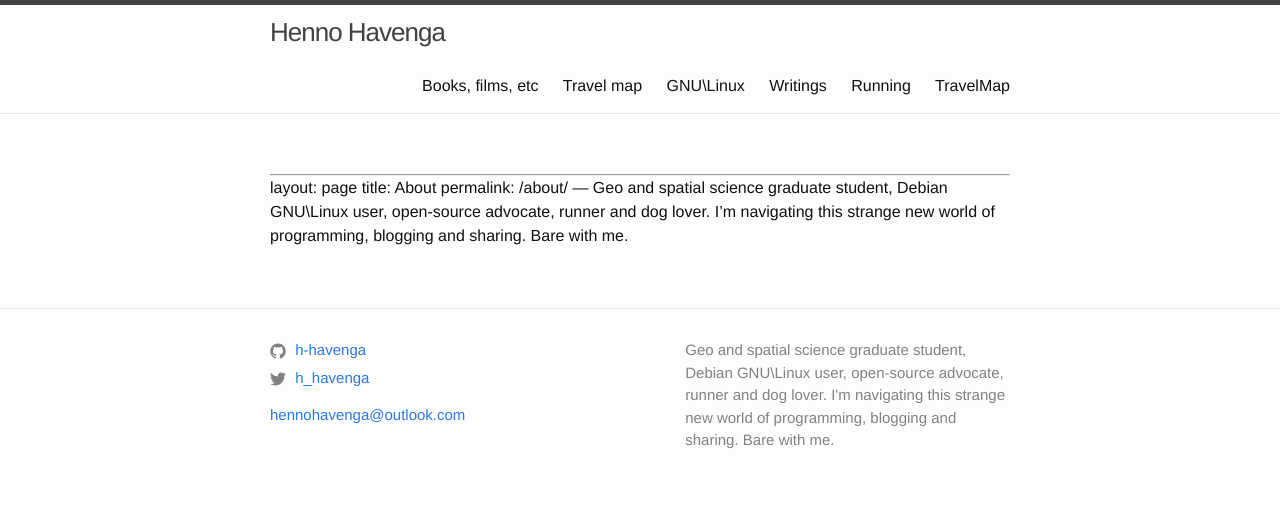
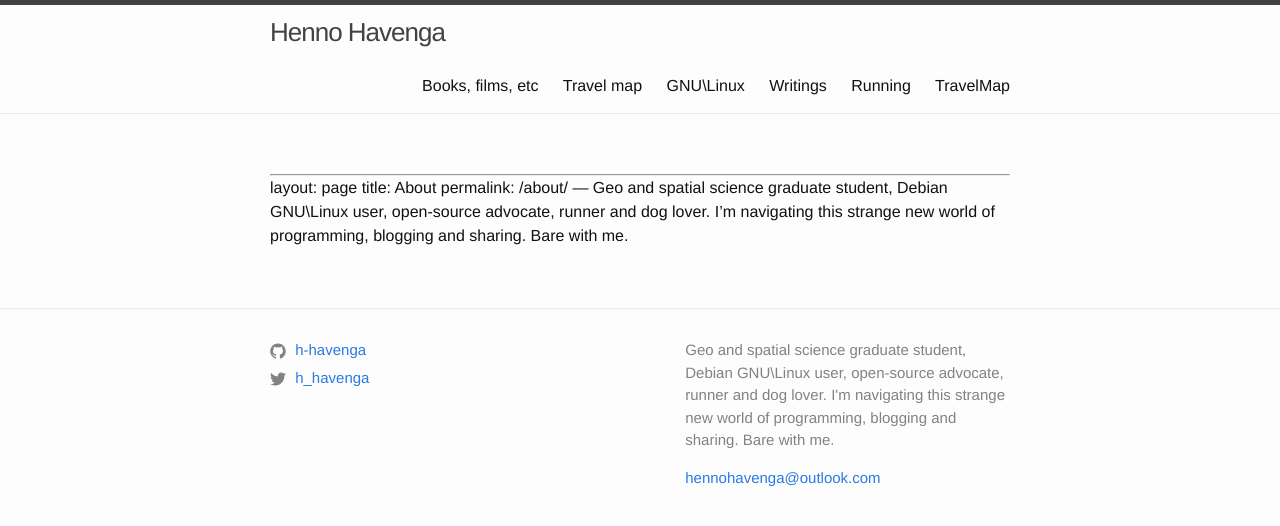
Before and after one commit to h-havenga/jekyll, a Jekyll site: the page built from about.md, in a window 1280 px wide. Shown: the top 526 px of the page. Built offline with Jekyll 4.4.1, drawn with Linux system fonts in a browser that asks for light colours; our own code applies the rules of GitHub Pages for plain Markdown files.

Commit message:
fix footer

```diff
--- a/_includes/footer.html
+++ b/_includes/footer.html
@@ -15,8 +15,15 @@
            <li>
            {% include icon-twitter.html username=site.twitter_username %}
            </li>
-             {% endif %}
+           {% endif %}
         </ul>
+      </div>
+
+    <div class="footer-col footer-col-2">
+    </div>
+
+    <div class="footer-col footer-col-3">
+        <p>{{ site.description | escape }}</p>
           <ul class="contact-list">
            <li>
            </li>
@@ -25,13 +32,6 @@
            {% endif %}
         </ul>
       </div>
-
-    <div class="footer-col footer-col-2">
-              </div>
-
-    <div class="footer-col footer-col-3">
-        <p>{{ site.description | escape }}</p>
-      </div>
     </div>
 
   </div>
```
Also changed, not shown: 12 other files.
